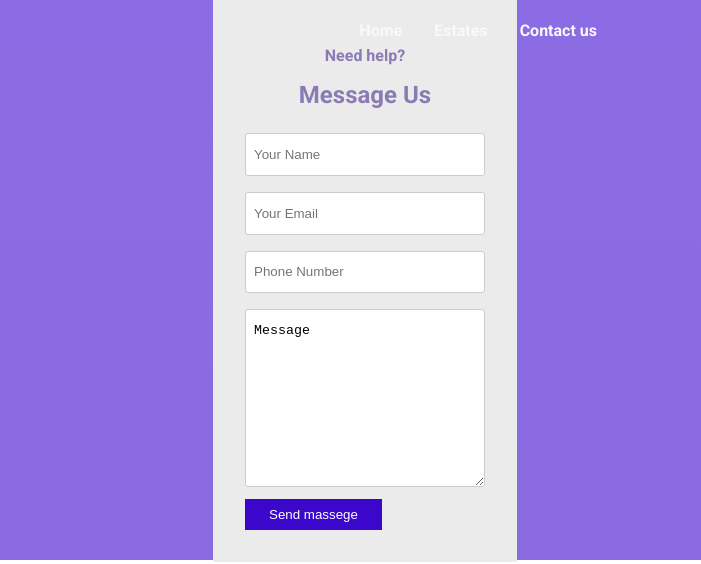
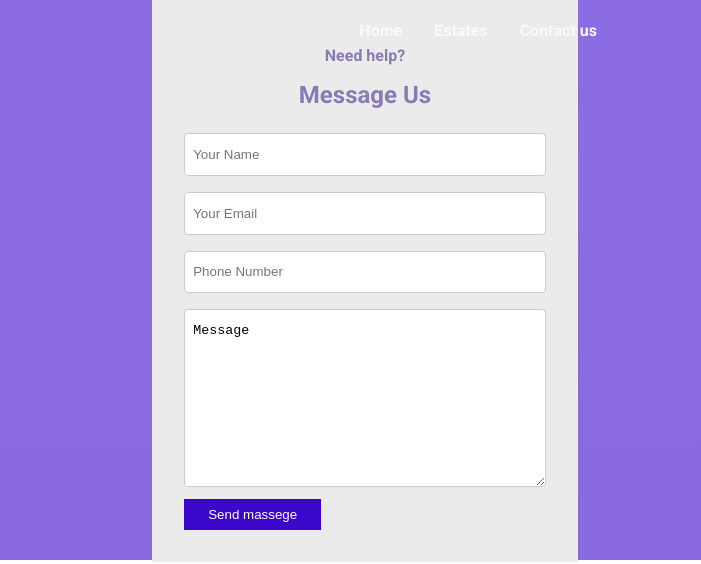
Before and after one commit to IVDevelopers/vaticangardenestate.github.io, a plain HTML site: page index.html in a window 1280 px wide. Shown: the top 564 px of the page, 579-1280 px from the left. Drawn offline with Linux system fonts and the light colour scheme.

Commit message:
added main.css

```diff
--- a/main.css
+++ b/main.css
@@ -125,7 +125,7 @@ body{
 }
 
 .home-preview__form form{
-    width: 50%;
+    width: 70%;
     background-color: #ebebeb;
     padding:2rem;
     margin-left:2rem;
@@ -150,7 +150,7 @@ body{
     width:100%;
     margin:0.5rem 0;
     padding:0.8rem 0.5rem;
-    border-radius: 3px;
+    border-radius: 4px;
     outline:none;
     border:1px solid #ccc;
 }
@@ -209,9 +209,6 @@ section h3{
 .top-estate__img img{
     width:100%;
 }
-
-
-
 
 
 
```
